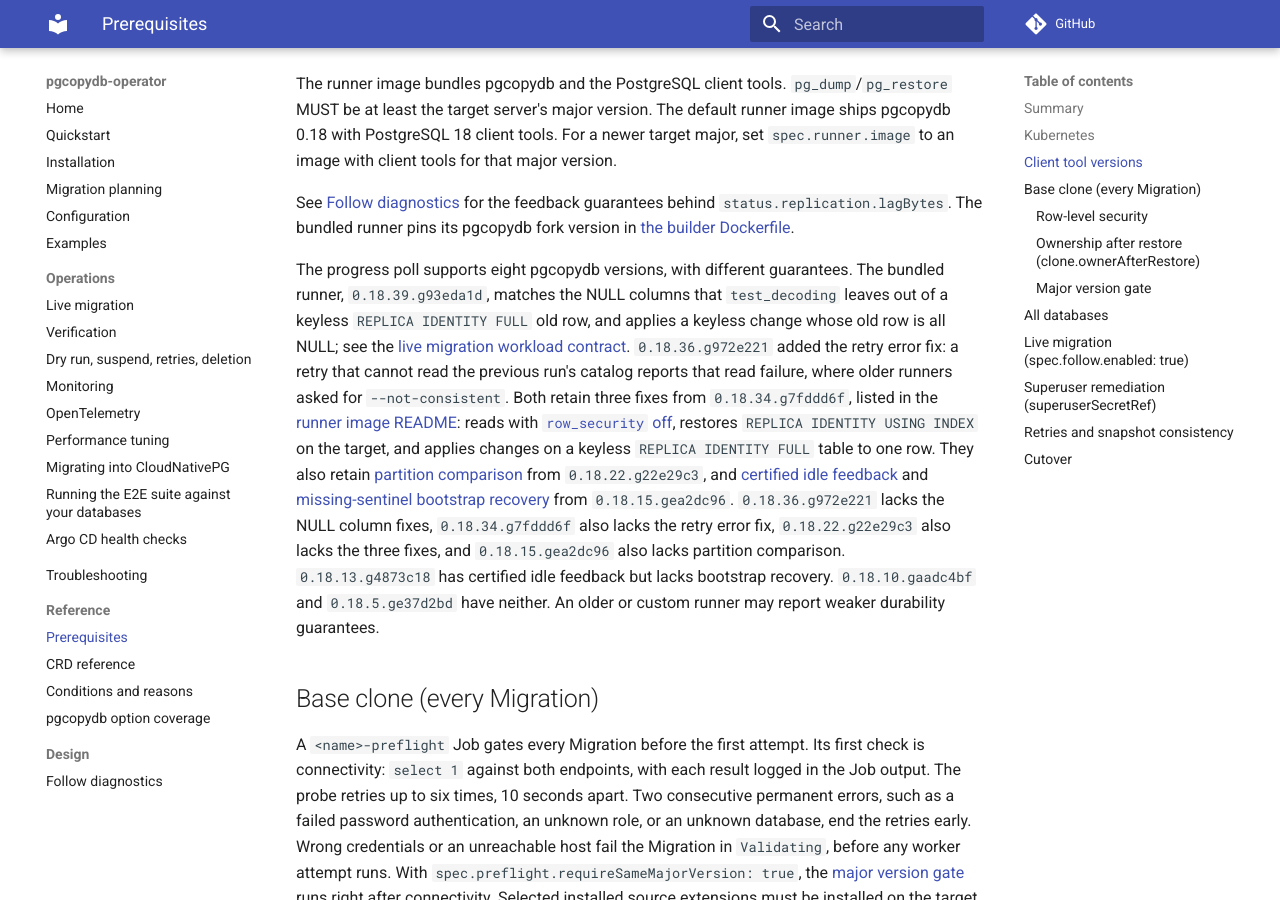
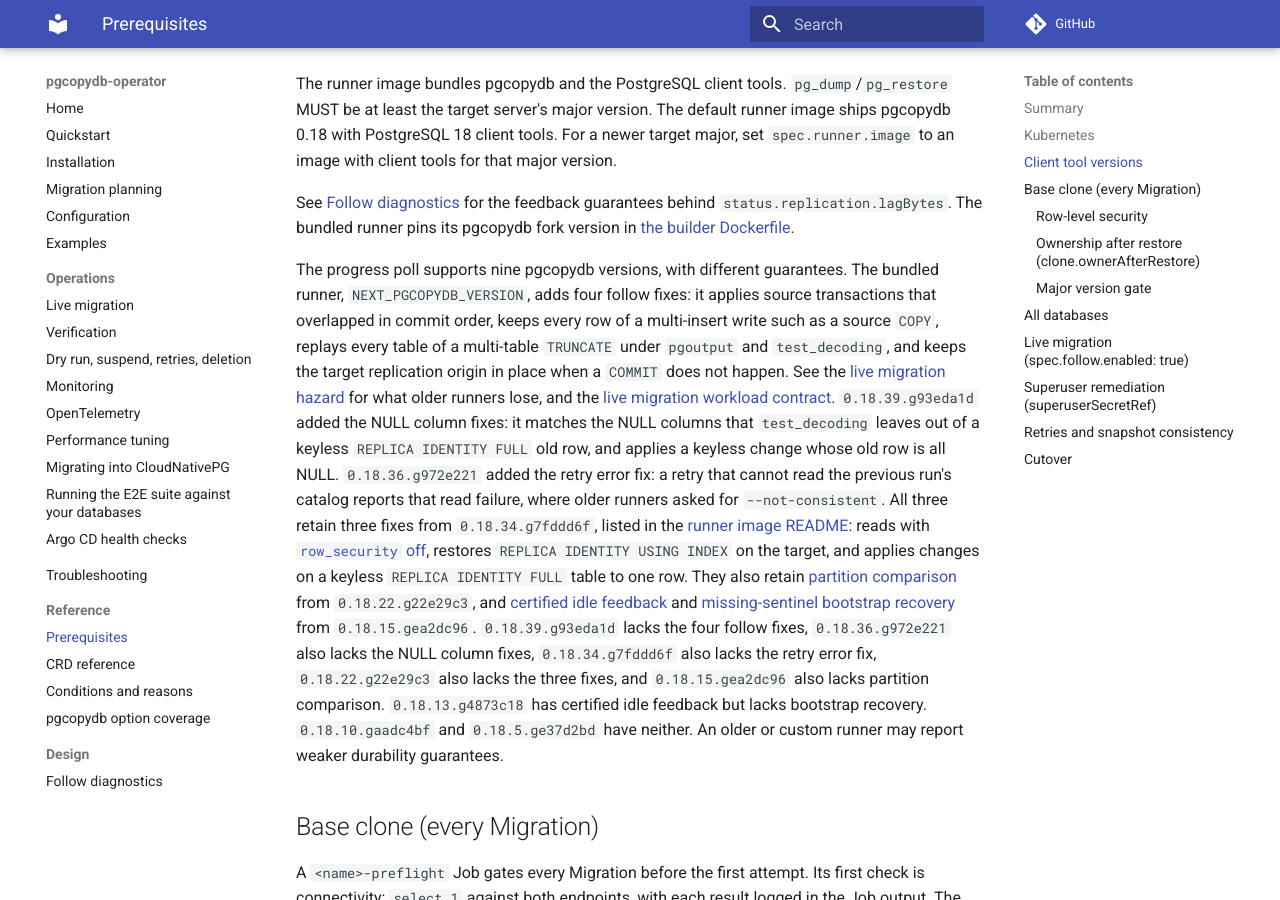
Before and after one commit to ydixken/pgcopydb-operator, an MkDocs documentation site: the page built from docs/reference/prerequisites.md, in a window 1280 px wide and 900 px high, scrolled down 1466 px. Built offline with MkDocs 1.6.1 and Material for MkDocs 9.7.7, drawn with Linux system fonts in a browser that asks for light colours; comment, search, counter and statistics services are not loaded; some of the changed text lies outside the part shown.

Commit message:
docs: describe the four pgcopydb follow correctness fixes
The bundle fixes overlapping transactions (#356), multi-insert writes
such as a source COPY (#357), multi-table TRUNCATE under pgoutput (#358)
and an origin that moved with a COMMIT that did not happen (fork PR #23).

- live-migration: a warning that older runners lose these changes while
  the drain passes on the exact-LSN path, and what the drain proves.
- prerequisites: the bundled-version summary, the TRUNCATE contract
  (wal2json still truncates only the last table), and a SHOULD NOT for
  COPY FROM on older runners.
- runner README: one entry per fork PR #19, #20, #21 and #23, plus #22.
- performance: the per-commit cost is now measured, about 1.2 ms per
  source transaction on one apply connection.
- follow-diagnostics: how apply keeps the origin with a failed COMMIT.

The bundled version stays NEXT_PGCOPYDB_VERSION until the pin commit
names the final git describe version.

```diff
--- a/docs/reference/prerequisites.md
+++ b/docs/reference/prerequisites.md
@@ -44,12 +44,14 @@ For a newer target major, set `spec.runner.image` to an image with client tools
 See [Follow diagnostics](../design/follow-diagnostics.md#what-the-snapshot-can-distinguish) for the feedback guarantees behind `status.replication.lagBytes`.
 The bundled runner pins its pgcopydb fork version in [the builder Dockerfile](https://github.com/ydixken/pgcopydb-operator/blob/main/images/pgcopydb-builder/Dockerfile).
 
-The progress poll supports eight pgcopydb versions, with different guarantees.
-The bundled runner, `0.18.39.g93eda1d`, matches the NULL columns that `test_decoding` leaves out of a keyless `REPLICA IDENTITY FULL` old row, and applies a keyless change whose old row is all NULL; see the [live migration workload contract](#live-migration-specfollowenabled-true).
+The progress poll supports nine pgcopydb versions, with different guarantees.
+The bundled runner, `NEXT_PGCOPYDB_VERSION`, adds four follow fixes: it applies source transactions that overlapped in commit order, keeps every row of a multi-insert write such as a source `COPY`, replays every table of a multi-table `TRUNCATE` under `pgoutput` and `test_decoding`, and keeps the target replication origin in place when a `COMMIT` does not happen.
+See the [live migration hazard](../operations/live-migration.md#watching-the-stream) for what older runners lose, and the [live migration workload contract](#live-migration-specfollowenabled-true).
+`0.18.39.g93eda1d` added the NULL column fixes: it matches the NULL columns that `test_decoding` leaves out of a keyless `REPLICA IDENTITY FULL` old row, and applies a keyless change whose old row is all NULL.
 `0.18.36.g972e221` added the retry error fix: a retry that cannot read the previous run's catalog reports that read failure, where older runners asked for `--not-consistent`.
-Both retain three fixes from `0.18.34.g7fddd6f`, listed in the [runner image README](https://github.com/ydixken/pgcopydb-operator/blob/main/images/runner/README.md): reads with [`row_security` off](#row-level-security), restores `REPLICA IDENTITY USING INDEX` on the target, and applies changes on a keyless `REPLICA IDENTITY FULL` table to one row.
+All three retain three fixes from `0.18.34.g7fddd6f`, listed in the [runner image README](https://github.com/ydixken/pgcopydb-operator/blob/main/images/runner/README.md): reads with [`row_security` off](#row-level-security), restores `REPLICA IDENTITY USING INDEX` on the target, and applies changes on a keyless `REPLICA IDENTITY FULL` table to one row.
 They also retain [partition comparison](../operations/verification.md#partitioned-tables) from `0.18.22.g22e29c3`, and [certified idle feedback](../design/follow-diagnostics.md#what-the-snapshot-can-distinguish) and [missing-sentinel bootstrap recovery](../troubleshooting.md#publication-retry-failures) from `0.18.15.gea2dc96`.
-`0.18.36.g972e221` lacks the NULL column fixes, `0.18.34.g7fddd6f` also lacks the retry error fix, `0.18.22.g22e29c3` also lacks the three fixes, and `0.18.15.gea2dc96` also lacks partition comparison.
+`0.18.39.g93eda1d` lacks the four follow fixes, `0.18.36.g972e221` also lacks the NULL column fixes, `0.18.34.g7fddd6f` also lacks the retry error fix, `0.18.22.g22e29c3` also lacks the three fixes, and `0.18.15.gea2dc96` also lacks partition comparison.
 `0.18.13.g4873c18` has certified idle feedback but lacks bootstrap recovery.
 `0.18.10.gaadc4bf` and `0.18.5.ge37d2bd` have neither.
 An older or custom runner may report weaker durability guarantees.
@@ -339,6 +341,13 @@ Schema and workload contract:
   The bundled runner keeps `REPLICA IDENTITY USING INDEX` and `REPLICA IDENTITY FULL` on the target as the source has them.
   Stock pgcopydb falls back to the default identity where the source uses `USING INDEX`.
 - `TRUNCATE` is replicated: the target is truncated at the same point in the change stream.
+  With `pgoutput` and `test_decoding`, the bundled runner truncates every table the source statement reached in one statement, with `RESTART IDENTITY` when the source used it.
+  It does not replay `CASCADE`, but the change already lists the tables a cascade reached on the source.
+  A target table that references a truncated table, and was not truncated on the source, fails the replay.
+  With `wal2json`, a multi-table `TRUNCATE` SHOULD NOT run during the window: pgcopydb truncates only its last table and never restarts identity.
+  Runners older than `NEXT_PGCOPYDB_VERSION` truncate only the first table under `pgoutput`, so with them, run one `TRUNCATE` per table.
+- `COPY FROM` and other multi-insert writes are replicated in full by the bundled runner.
+  A runner older than `NEXT_PGCOPYDB_VERSION` SHOULD NOT be used when the source runs `COPY FROM` during the window: it keeps one row per heap page of each such write, under every plugin.
 - On a table with `REPLICA IDENTITY FULL` and no key, the bundled runner changes one matching row per UPDATE or DELETE and matches each NULL column of the old row with `IS NULL`, under every plugin.
   That covers the NULL columns `test_decoding` leaves out of the old row, and an old row whose columns are all NULL.
   A runner older than `0.18.39.g93eda1d` SHOULD NOT be used with `test_decoding` on such a table if it holds rows that are equal except where one of them is NULL: it matches only the columns `test_decoding` sends, so the change can land on the wrong row.
```
Also changed, not shown: docs/design/follow-diagnostics.md (+3 -1 lines), docs/operations/live-migration.md (+11 -2 lines), docs/operations/monitoring.md (+1 -1 lines), docs/operations/performance.md (+4 -2 lines), images/runner/README.md (+18 -1 lines).
